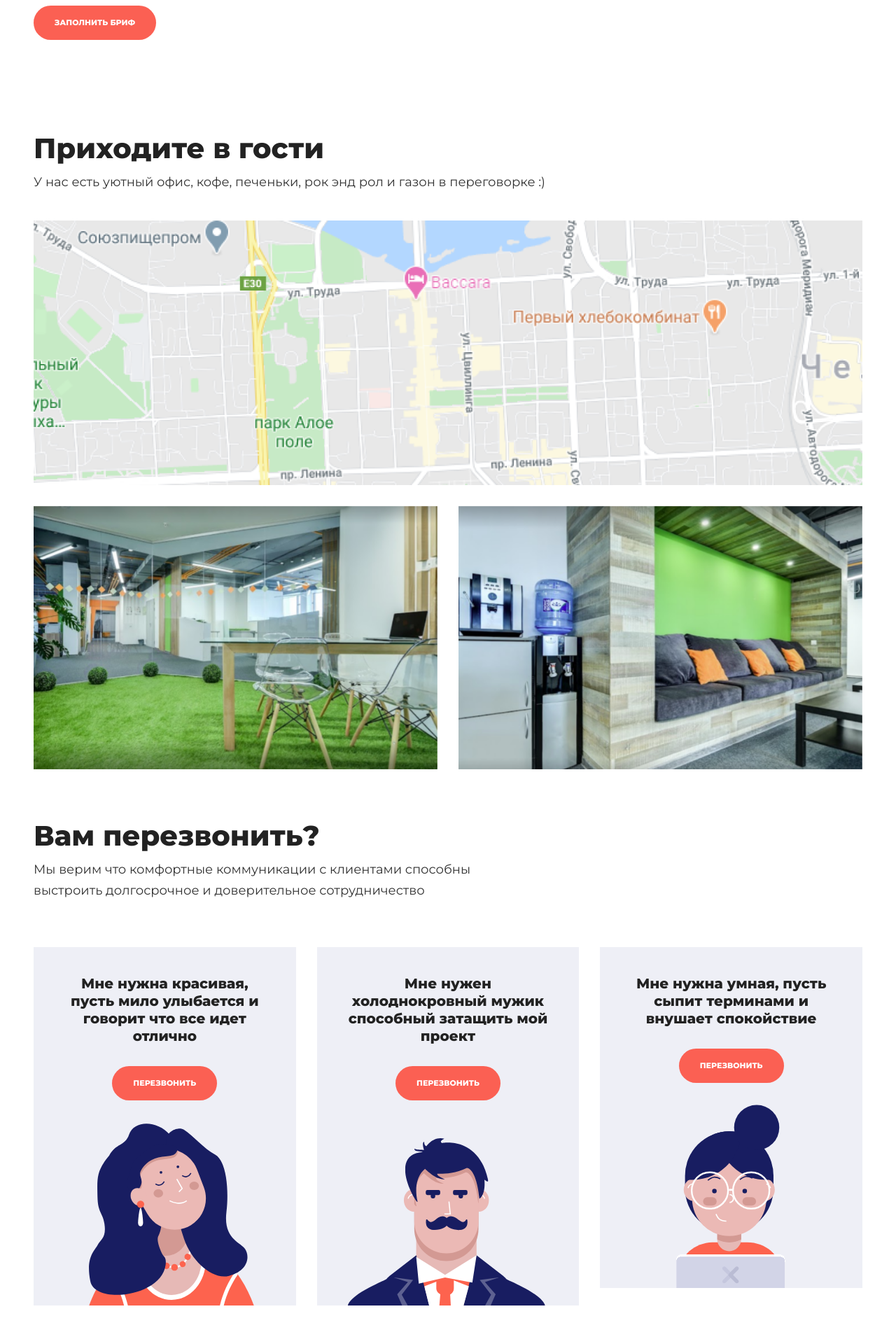
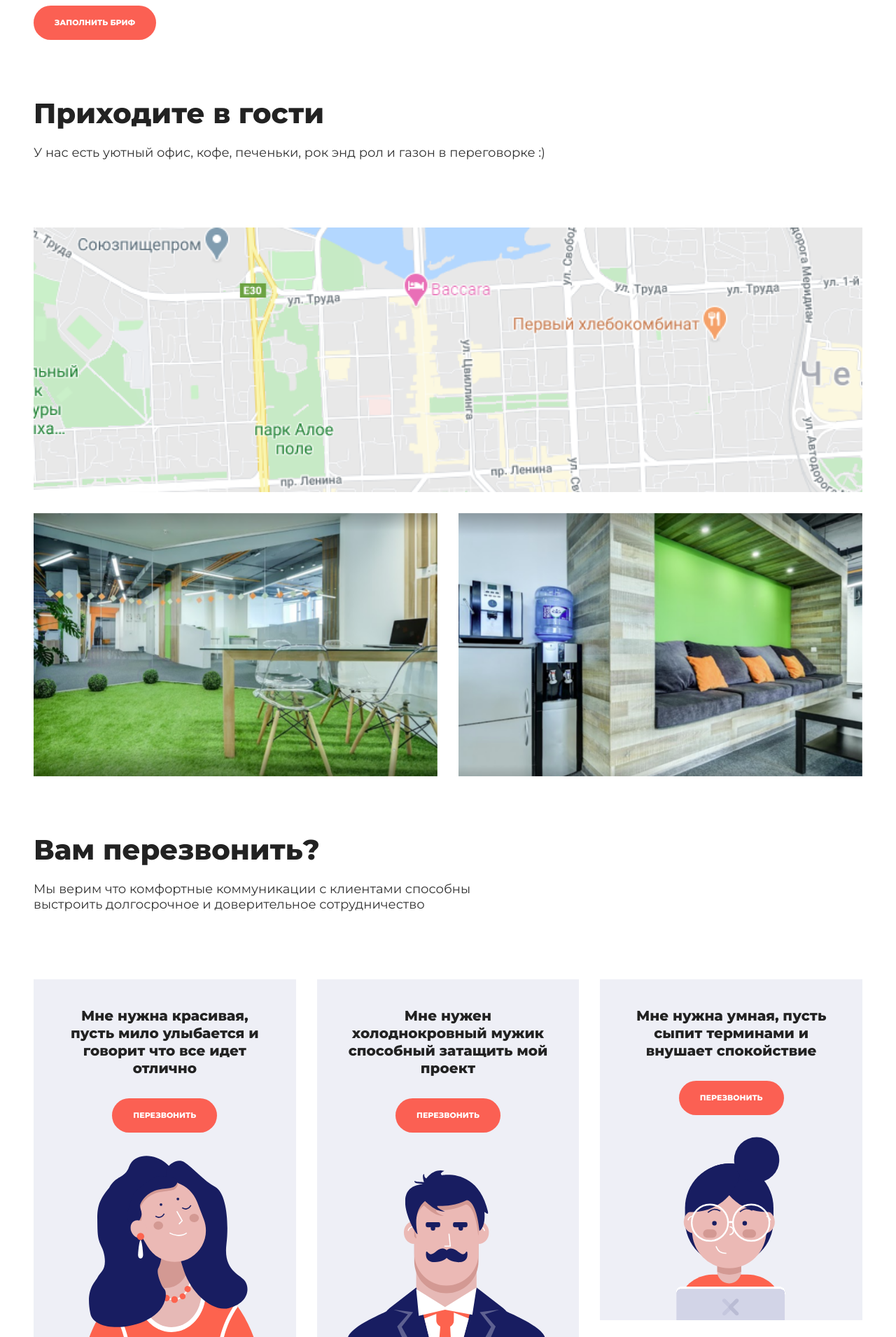
Before and after one commit to IDigle1/idigle1.github.io, a PHP site: page /work/contacts.html in a window 1280 px wide. Shown: the part 372-2282 px from the top of the page at 70% size. Before the commit the page ends 2237 px from the top, so only its background shows below. Run offline with PHP 8.4, Linux system fonts and the light colour scheme.

Commit message:
update titles style

```diff
--- a/work/contacts.html
+++ b/work/contacts.html
@@ -3,7 +3,7 @@
 <head>
     <meta charset="UTF-8">
     <meta name="viewport" content="width=device-width, initial-scale=1.0">
-    <title>Document</title>
+    <title>Посадка - контакты</title>
     <link rel="stylesheet" href="css/bootstrap.min.css">
     <link rel="stylesheet" href="css/style.css">
     <link rel="stylesheet" href="css/contacts.css">
--- a/work/css/contacts.css
+++ b/work/css/contacts.css
@@ -16,10 +16,6 @@ img {
 
 button {
     font-weight: bold;
-}
-
-.views-item-title {
-    margin-bottom: 50px;
 }
 
 .contacts-title {
@@ -64,30 +60,28 @@ h2 {
     font-size: 40px;
     line-height: 50px;
     color: #222222;
+    margin-bottom: 20px;
 }
 
 .undertitle {
     font-style: normal;
     font-weight: normal;
     font-size: 18px;
-    line-height: 30px;
+    line-height: 22px;
     color: #333333;
 }
-
+/*
 .views-item.project {
     margin-bottom: 130px;
-}
+} */
 
 .views-item.map {
     margin-bottom: 30px;
 }
 
-.views-item.gallery {
-    margin-bottom: 70px;
-}
-
+.views-item-title,
 .contacts-map .block-title {
-    margin-bottom: 40px;
+    padding: 80px 0;
 }
 
 .views-item.calls {
```
